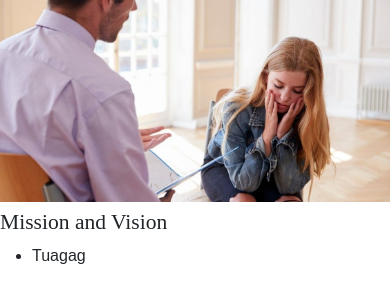
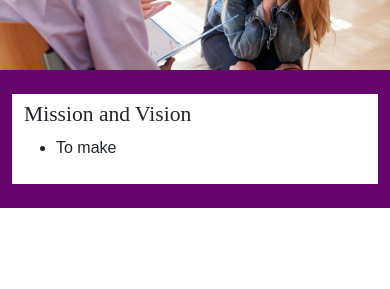
Before and after one commit to Digital-Roah/paavarf, a plain HTML site: page index.html in a window 390 px wide. Shown: the part 1250-1539 px from the top of the page. After the commit the page ends 1458 px from the top, so only its background shows below. Drawn offline with Linux system fonts and the light colour scheme; a web font is replaced by a local one.

Commit message:
Update index.html

```diff
--- a/index.html
+++ b/index.html
@@ -29,7 +29,7 @@
 
 <body>
 
-  <header class="site-header">
+  <header class="site-header d-none d-lg-block">
     <div class="container">
     <div class="row">
         <div class="col-lg-4 col-6">
@@ -137,13 +137,13 @@
         </div>
 
         <div class="col-md-6 g-0">
-           <div class="mission-bg p-lg-5 p-md-4">
+           <div class="mission-bg p-lg-5 p-4">
               <div class="main-mission py-2">
                 <div class="container">
                   <h4 class="text-bree">Mission and Vision</h4>
 
                   <ul class="mission-list">
-                    <li> Tuagag</li>
+                    <li> To make</li>
                   </ul>
 
                 </div>
```
